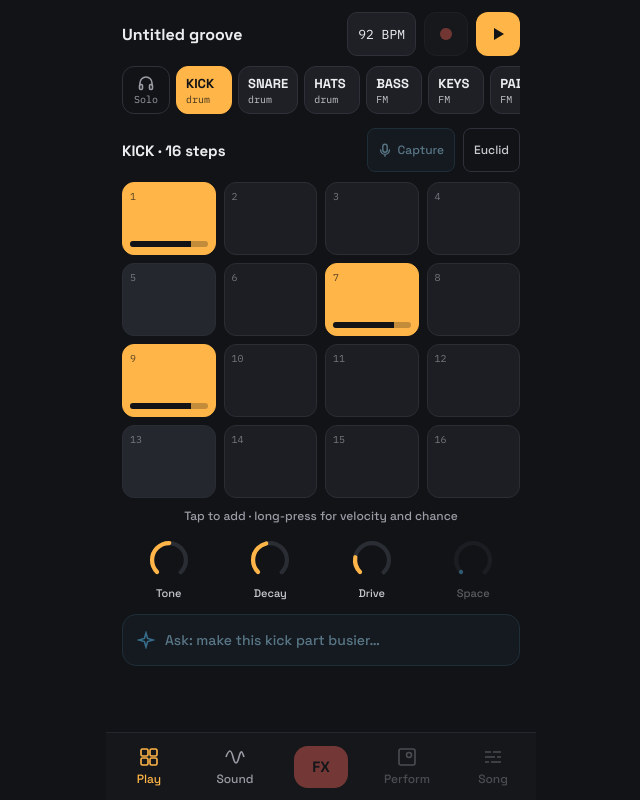
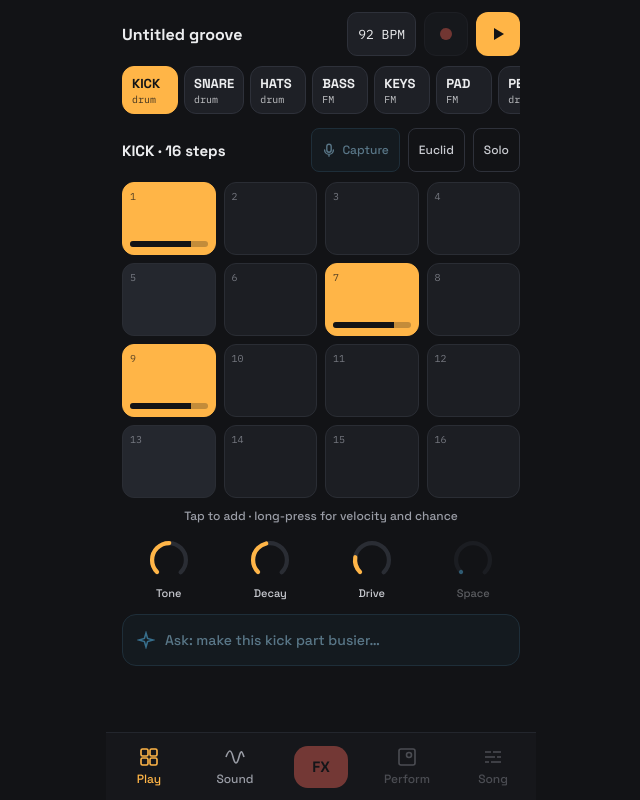
Before and after one commit to staudt/groovebox, a Preact app: page / in a window 1280 px wide. Shown: the whole page, without its empty margins (319-959 px from the left). Built offline with nearby package versions, Linux system fonts and the light colour scheme.

Commit message:
Solo toggle moves next to Euclid (Play) and Random/Save (Sound); Euclid writes notes on melodic tracks
Co-Authored-By: Claude Opus 5.5 <noreply@anthropic.com>

```diff
--- a/src/screens/Play.tsx
+++ b/src/screens/Play.tsx
@@ -8,6 +8,8 @@ import { AskBar } from '../ui/AskBar';
 import { Sheet, Stepper } from '../ui/Sheet';
 import { KeyboardDrawer } from '../ui/KeyboardDrawer';
 import { isMelodic } from '../store/defaults';
+import { SoloButton } from '../ui/SoloButton';
+import { defaultNote } from '../ui/keysState';
 
 function EuclidSheet(props: { onClose: () => void }) {
   const [hits, setHits] = useState(4);
@@ -23,7 +25,10 @@ function EuclidSheet(props: { onClose: () => void }) {
       <button
         class="btn primary"
         onClick={() => {
-          const steps: Step[] = pattern.map((b) => (b ? { t: 'hit', vel: 100 } : { t: 'rest' }));
+          // Drums get hits; melodic tracks get the current default note (last note entered, else the key root).
+          const melodic = isMelodic(track.value);
+          const note = defaultNote(selectedTrack.value);
+          const steps: Step[] = pattern.map((b) => (!b ? { t: 'rest' } : melodic ? { t: 'note', note, vel: 100 } : { t: 'hit', vel: 100 }));
           apply({ type: 'setSteps', track: selectedTrack.value, pattern: currentPattern.value, steps });
           props.onClose();
         }}
@@ -37,11 +42,12 @@ export function Play() {
   return (
     <>
       <div style={{ display: 'flex', alignItems: 'center', gap: '8px', marginTop: '2px' }}>
-        <span style={{ fontSize: '15px', fontWeight: 700, flexGrow: 1 }}>{track.value.name} · 16 steps</span>
-        <button disabled title="Capture arrives in a later phase" style={{ height: '44px', padding: '0 10px', borderRadius: '8px', border: '1px solid var(--assist-border)', background: 'var(--assist-bg)', color: 'var(--assist-text)', fontSize: '12px', display: 'flex', alignItems: 'center', gap: '6px', opacity: 0.5 }}>
+        <span style={{ fontSize: '15px', fontWeight: 700, flexGrow: 1, minWidth: 0, overflow: 'hidden', textOverflow: 'ellipsis', whiteSpace: 'nowrap' }}>{track.value.name} · 16 steps</span>
+        <button disabled title="Capture arrives in a later phase" style={{ flexShrink: 0, height: '44px', padding: '0 10px', borderRadius: '8px', border: '1px solid var(--assist-border)', background: 'var(--assist-bg)', color: 'var(--assist-text)', fontSize: '12px', display: 'flex', alignItems: 'center', gap: '6px', opacity: 0.5 }}>
           <svg width="14" height="14" viewBox="0 0 16 16" fill="none" stroke="currentColor" stroke-width="1.6" stroke-linecap="round" aria-hidden="true"><rect x="5.5" y="1.5" width="5" height="9" rx="2.5" /><path d="M3 8 a5 5 0 0 0 10 0 M8 13 v2" /></svg>Capture
         </button>
-        <button onClick={() => setEuclidOpen(true)} style={{ height: '44px', padding: '0 10px', borderRadius: '8px', border: '1px solid var(--border)', background: 'transparent', color: 'var(--text-2)', fontSize: '12px' }}>Euclid</button>
+        <button onClick={() => setEuclidOpen(true)} style={{ height: '44px', padding: '0 10px', borderRadius: '8px', border: '1px solid var(--border)', background: 'transparent', color: 'var(--text-2)', fontSize: '12px', flexShrink: 0 }}>Euclid</button>
+        <SoloButton />
       </div>
       <StepGrid />
       <Macros />
--- a/src/screens/Sound.tsx
+++ b/src/screens/Sound.tsx
@@ -11,6 +11,7 @@ import { AlgDiagram } from '../ui/AlgDiagram';
 import { DragValue } from '../ui/DragValue';
 import { EnvelopeEditor, type EnvChange } from '../ui/EnvelopeEditor';
 import { KeyboardDrawer } from '../ui/KeyboardDrawer';
+import { SoloButton } from '../ui/SoloButton';
 import '../ui/sound.css';
 
 const selOp = signal(0);
@@ -118,6 +119,7 @@ function FmSound(props: { patch: FmPatch }) {
           preview(t);
         }}>Random</button>
         <button class="sn-btn" onClick={() => setSave(true)}>Save</button>
+        <SoloButton />
       </div>
 
       <div class="sn-card">
@@ -219,6 +221,7 @@ function DrumSound(props: { p: DrumParams }) {
           <span class="sn-name" style={{ lineHeight: '24px' }}>{track.value.name}</span>
           <span class="sn-sub">drum synth</span>
         </div>
+        <SoloButton />
       </div>
       <div class="sn-card">
         <span class="sn-card-title">Model</span>
--- /dev/null
+++ b/src/ui/SoloButton.tsx
@@ -0,0 +1,17 @@
+import { soloSelected } from '../store/project';
+
+/** Toggles monitoring solo: only the selected track is heard, following the selection. */
+export function SoloButton() {
+  const on = soloSelected.value;
+  return (
+    <button
+      class="solo-btn"
+      aria-pressed={on}
+      aria-label="Solo the selected track"
+      title="Solo: hear only the track you are editing"
+      onClick={() => (soloSelected.value = !on)}
+    >
+      Solo
+    </button>
+  );
+}
--- a/src/ui/TrackStrip.tsx
+++ b/src/ui/TrackStrip.tsx
@@ -10,21 +10,6 @@ export function TrackStrip() {
   const sel = selectedTrack.value;
   const solo = soloSelected.value;
   return (
-    <div class="strip-row">
-      <button
-        class="solo-btn"
-        aria-pressed={solo}
-        aria-label="Solo the selected track"
-        title="Solo: hear only the track you are editing"
-        onClick={() => (soloSelected.value = !solo)}
-      >
-        <svg width="18" height="18" viewBox="0 0 18 18" fill="none" stroke="currentColor" stroke-width="1.6" stroke-linecap="round" aria-hidden="true">
-          <path d="M3 11 V9 a6 6 0 0 1 12 0 V11" />
-          <rect x="2.5" y="10.5" width="3" height="5" rx="1.2" />
-          <rect x="12.5" y="10.5" width="3" height="5" rx="1.2" />
-        </svg>
-        <span>Solo</span>
-      </button>
     <div class="strip">
       {tracks.map((t, i) => {
         const ok = isPlayable(t);
@@ -54,6 +39,5 @@ export function TrackStrip() {
         );
       })}
     </div>
-    </div>
   );
 }
--- a/src/ui/ui.css
+++ b/src/ui/ui.css
@@ -25,13 +25,9 @@
 .mono { font-family: var(--font-mono); }
 input[type='range'] { width: 100%; accent-color: var(--accent); height: 44px; margin: 0; }
 
-/* Track strip with the fixed Solo toggle on the left. */
-.strip-row { display: flex; gap: 6px; align-items: stretch; min-width: 0; }
-.strip-row > .strip { flex: 1; min-width: 0; }
+/* Solo toggle (Play and Sound headers). Accent when on: it is a user selection. */
 .solo-btn {
-  flex-shrink: 0; width: 48px; height: 48px; border-radius: 12px; padding: 0;
-  display: flex; flex-direction: column; align-items: center; justify-content: center; gap: 1px;
-  background: transparent; color: var(--muted); border: 1px solid var(--border); cursor: pointer;
-  font-size: 10px; font-family: var(--font-mono);
+  flex-shrink: 0; height: 44px; padding: 0 10px; border-radius: 8px;
+  border: 1px solid var(--border); background: transparent; color: var(--text-2); font-size: 12px; cursor: pointer;
 }
-.solo-btn[aria-pressed='true'] { background: var(--accent); color: var(--ground); border-color: var(--accent); }
+.solo-btn[aria-pressed='true'] { background: var(--accent); color: var(--ground); border-color: var(--accent); font-weight: 700; }
```
Also changed, not shown: 1 other file (tests, documents, lock files or other folders).
